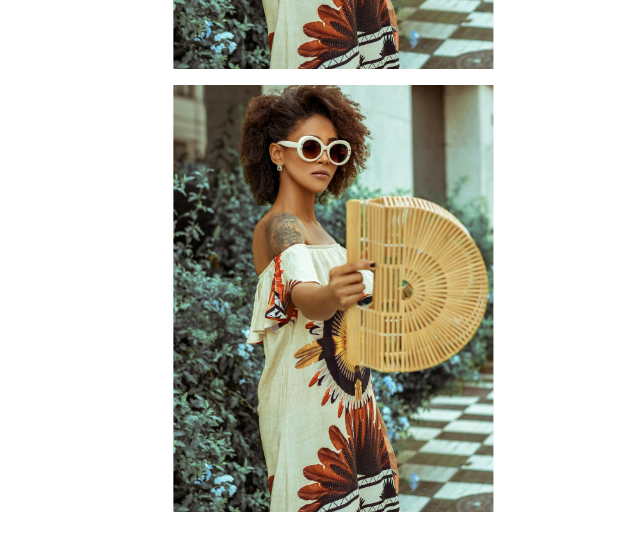
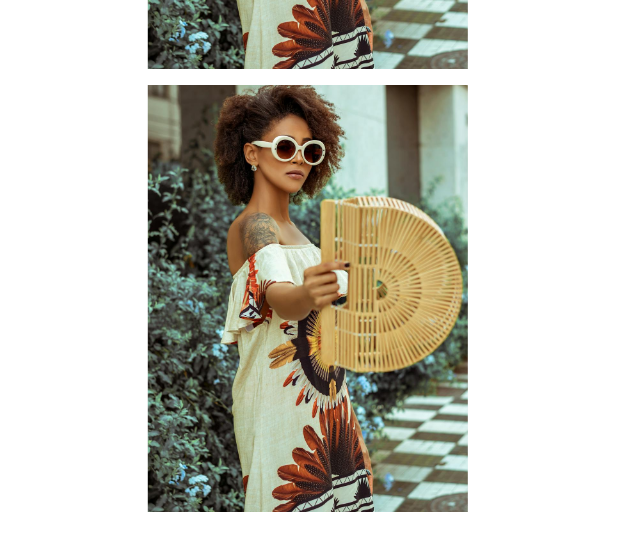
Before and after one commit to arush-qala/platform-v5, a Next.js app: page /collection/1 in a window 1280 px wide. Both pictures are taken after a click on the element 298 px from the left and 1200 px from the top of the page. Shown: the part 800-1350 px from the top of the page, without its empty margins (281-921 px from the left). Built offline with nearby package versions, Linux system fonts and the light colour scheme.

Commit message:
style: Set initial gap to 4vw (Start 14vw, Shift 4vw)

```diff
--- a/components/collection/ProductDetailView.tsx
+++ b/components/collection/ProductDetailView.tsx
@@ -31,8 +31,8 @@ export function ProductDetailView({ product, prevProduct, nextProduct, onClose,
     })
 
     // Animation: Shift images to the left as user scrolls down
-    // Shift of -2vw moves image from 12vw to 10vw (touching the 10vw sidebar)
-    const imageX = useTransform(scrollYProgress, [0, 0.1], ["0vw", "-2vw"])
+    // Shift of -4vw moves image from 14vw to 10vw (touching the 10vw sidebar)
+    const imageX = useTransform(scrollYProgress, [0, 0.1], ["0vw", "-4vw"])
     const detailsOpacity = useTransform(scrollYProgress, [0.05, 0.15], [0, 1])
     const detailsX = useTransform(scrollYProgress, [0.05, 0.15], [50, 0])
 
@@ -86,10 +86,10 @@ export function ProductDetailView({ product, prevProduct, nextProduct, onClose,
             )}
 
             {/* Main Content Area */}
-            {/* Grid layout enforces strict columns: 12vw empty | Content | 12vw empty */}
-            {/* This guarantees the content starts at 12vw. With -2vw shift, it goes to 10vw. */}
+            {/* Grid layout enforces strict columns: 14vw empty | Content | 14vw empty */}
+            {/* This guarantees the content starts at 14vw. With -4vw shift, it goes to 10vw. */}
             {/* Sidebar is 10vw. Gap is 0vw (touching). */}
-            <div className="w-full grid grid-cols-[12vw_1fr_12vw] pt-24 relative z-40">
+            <div className="w-full grid grid-cols-[14vw_1fr_14vw] pt-24 relative z-40">
 
                 {/* Image Column - Shifts Left */}
                 <motion.div
```
